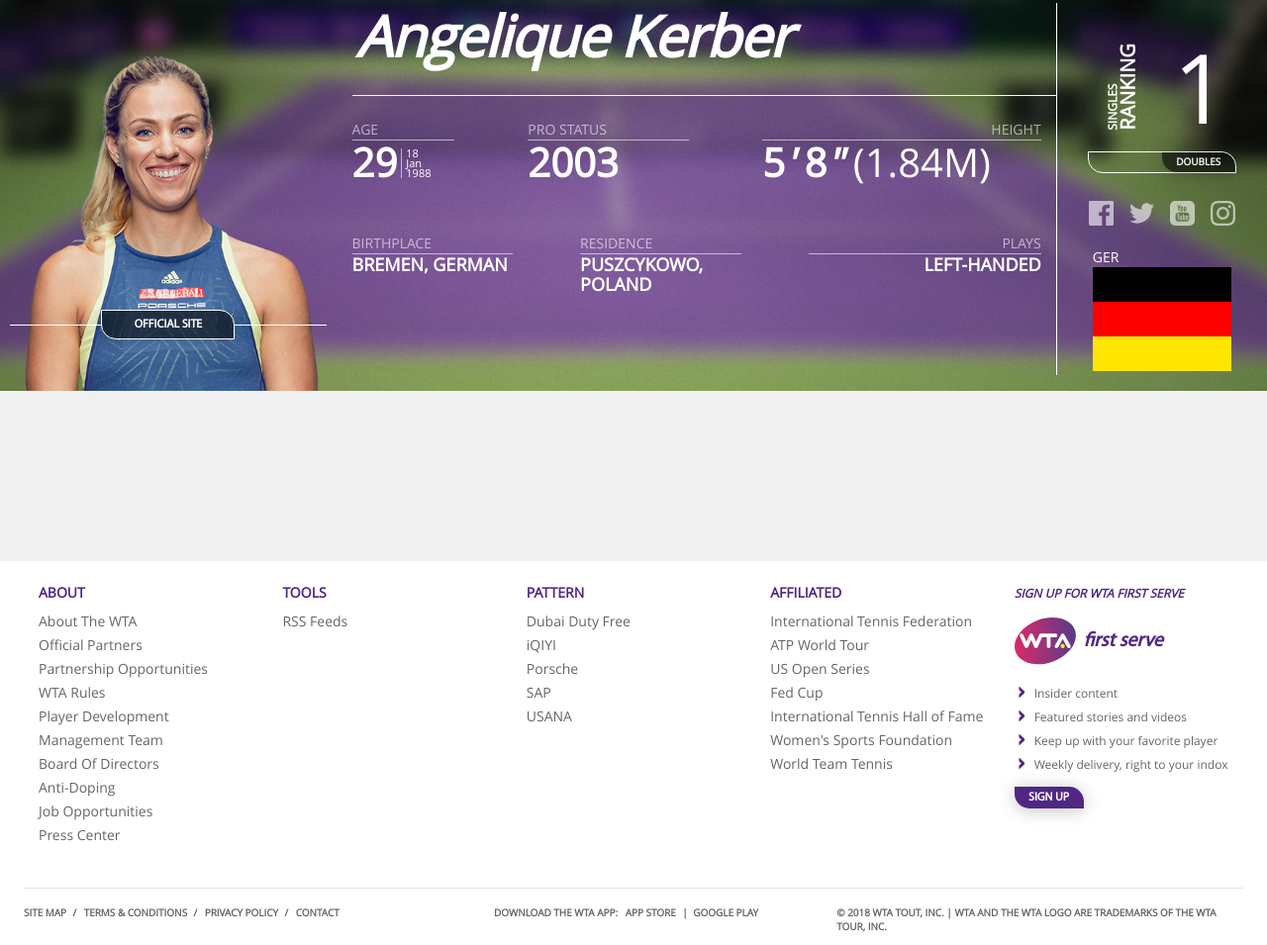
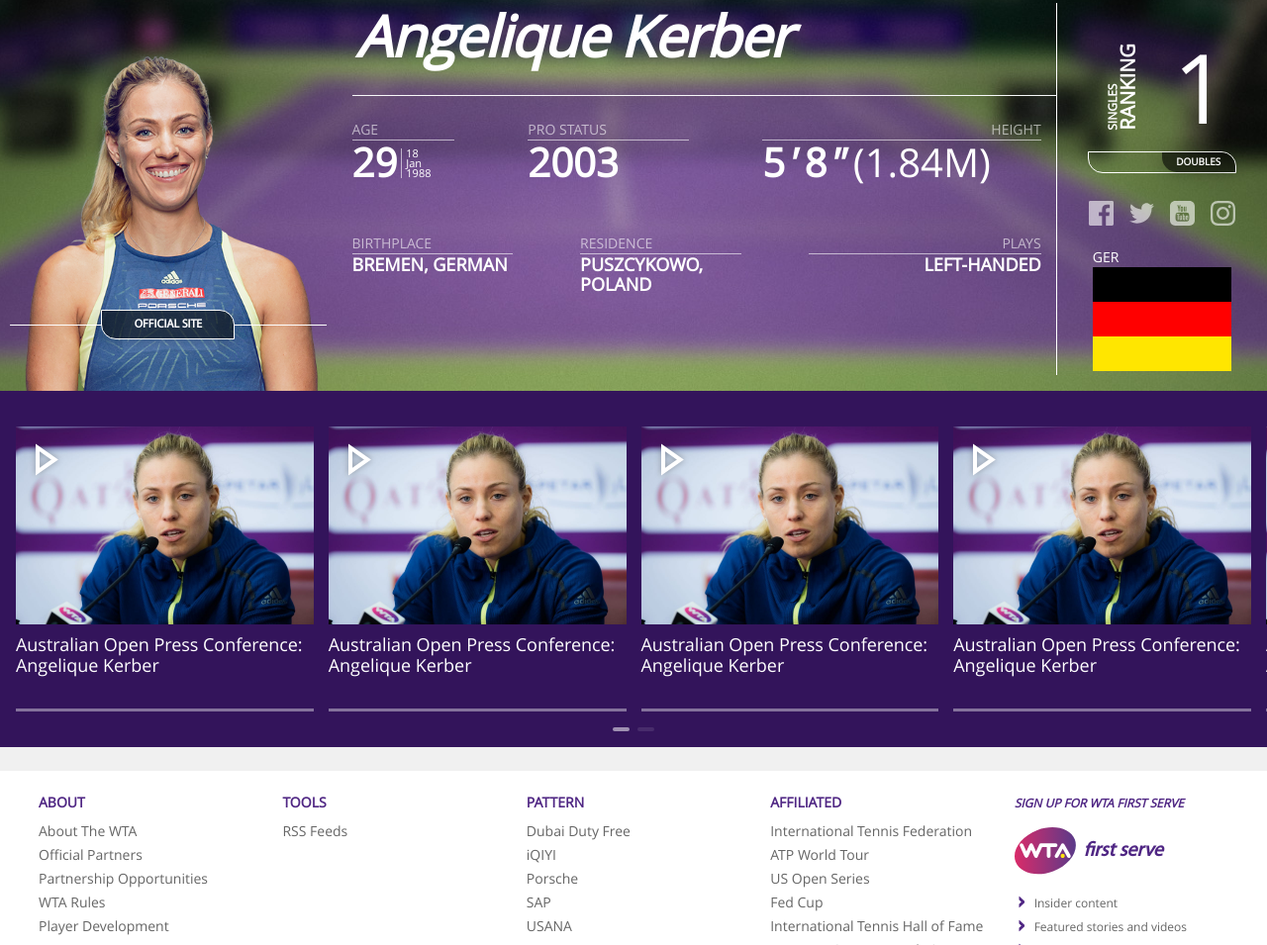
Before and after one commit to EvilSmile88/wta, a website: page src/index.html in a window 1280 px wide. Shown: the part 239-1194 px from the top of the page at 99% size. Drawn offline with nearby package versions, Linux system fonts and the light colour scheme.

Commit message:
added player videos

```diff
--- a/src/index.html
+++ b/src/index.html
@@ -450,6 +450,68 @@
         </div>
     </div>
 </section>
+    <section class="mb-4">
+        <div class="swiper-container swiper-container--videos px-3">
+            <div class="swiper-wrapper">
+                <div class="swiper-slide">
+                    <div class="swiper-slide__cell">
+                        <div class="swiper-slide__preview">
+                            <button class="play-button" type="button">
+                                <img src="img/play_icon.svg" width="35px"/>
+                            </button>
+                            <img src="img/press-conference.jpg" width="100%" alt="video_preview"/>
+                        </div>
+                        <h3>Australian Open Press Conference: Angelique Kerber</h3>
+                    </div>
+                </div>
+                <div class="swiper-slide">
+                    <div class="swiper-slide__cell">
+                        <div class="swiper-slide__preview">
+                            <button class="play-button" type="button">
+                                <img src="img/play_icon.svg" width="35px"/>
+                            </button>
+                            <img src="img/press-conference.jpg" width="100%" alt="video_preview"/>
+                        </div>
+                        <h3>Australian Open Press Conference: Angelique Kerber</h3>
+                    </div>
+                </div>
+                <div class="swiper-slide">
+                    <div class="swiper-slide__cell">
+                        <div class="swiper-slide__preview">
+                            <button class="play-button" type="button">
+                                <img src="img/play_icon.svg" width="35px"/>
+                            </button>
+                            <img src="img/press-conference.jpg" width="100%" alt="video_preview"/>
+                        </div>
+                        <h3>Australian Open Press Conference: Angelique Kerber</h3>
+                    </div>
+                </div>
+                <div class="swiper-slide">
+                    <div class="swiper-slide__cell">
+                        <div class="swiper-slide__preview">
+                            <button class="play-button" type="button">
+                                <img src="img/play_icon.svg" width="35px"/>
+                            </button>
+                            <img src="img/press-conference.jpg" width="100%" alt="video_preview"/>
+                        </div>
+                        <h3>Australian Open Press Conference: Angelique Kerber</h3>
+                    </div>
+                </div>
+                <div class="swiper-slide">
+                    <div class="swiper-slide__cell">
+                        <div class="swiper-slide__preview swiper-slide__preview--live">
+                            <button class="play-button" type="button">
+                                <img src="img/play_icon.svg" width="35px"/>
+                            </button>
+                            <img src="img/press-conference.jpg" width="100%" alt="video_preview"/>
+                        </div>
+                        <h3>Australian Open Press Conference: Angelique Kerber</h3>
+                    </div>
+                </div>
+            </div>
+            <div class="swiper-pagination"></div>
+        </div>
+    </section>
 </main>
 <!--main end-->
 
@@ -663,6 +725,7 @@
 <script src="./js/index.js"></script>
 <script src="./js/header.js"></script>
 <script src="./js/player-card.js"></script>
+<script src="./js/player-videos.js"></script>
 <script src="js/score-carusel.js"></script>
 </body>
 </html>
--- /dev/null
+++ b/src/js/player-videos.js
@@ -0,0 +1,19 @@
+var swiper = new Swiper('.swiper-container--videos', {
+  slidesPerView: 4,
+  spaceBetween: 15,
+  pagination: {
+    clickable: true,
+    el: '.swiper-pagination'
+  },
+  breakpoints: {
+    992: {
+      slidesPerView: 3,
+    },
+    768: {
+      slidesPerView: 2,
+    },
+    576: {
+      slidesPerView: 1,
+    },
+  },
+});
--- a/src/js/score-carusel.js
+++ b/src/js/score-carusel.js
@@ -1,4 +1,4 @@
-var swiper = new Swiper('.swiper-container', {
+var swiper = new Swiper('.swiper-container--score', {
   slidesPerView: 4,
   spaceBetween: 0,
   loop: true,
--- a/src/scss/main.scss
+++ b/src/scss/main.scss
@@ -2,6 +2,7 @@
 @import "buttons";
 @import "player-card";
 @import "score-carusel";
+@import "player-videos";
 @import "drop-down";
 @import "header";
 @import "footer";
--- /dev/null
+++ b/src/scss/player-videos.scss
@@ -0,0 +1,77 @@
+@import "variables";
+
+.swiper-container--videos {
+  width: 100%;
+  max-width: 100vw;
+  background-color: $primary-color;
+  height: 360px;
+  .swiper-slide {
+    color: white;
+    text-align: center;
+    font-size: 18px;
+    justify-content: center;
+    display: flex;
+    align-items: center;
+  }
+  .swiper-slide__cell{
+    height: 80%;
+    width: 100%;
+    border-bottom: 3px solid rgba(255,255,255,0.4);
+  }
+  .swiper-slide__preview {
+    cursor: pointer;
+    margin-bottom: 10px;
+    position: relative;
+    overflow: hidden;
+    width: 100%;
+    background-color: gray;
+    height: 200px;
+    img {
+      object-fit: cover;
+      object-position: top;
+    }
+    .play-button {
+      border: none;
+      background-color: transparent;
+      top: 15px;
+      left: 5px;
+      position: absolute;
+      transition: all ease 0.3s;
+      img {
+        filter: grayscale(1) brightness(0.9) contrast(200%) drop-shadow(0px 0px 3px rgba(0,0,0, 0.3));
+      }
+    }
+    &:hover {
+      img {
+        filter: none;
+      }
+    }
+    &.swiper-slide__preview--live:before {
+      display: inline;
+      position: absolute;
+      top: 55px;
+      left: 20px;
+      content: 'LIVE';
+      font-size: 12px;
+      filter: drop-shadow(0px 0px 3px rgba(0,0,0, 0.5));
+      font-weight: bold;
+      letter-spacing: 1px;
+    }
+  }
+  h3 {
+    letter-spacing: -0.04px;
+    font-size: 18px;
+    text-align: left;
+  }
+  .swiper-pagination {
+    .swiper-pagination-bullet {
+      width: 17px;
+      border-radius: 2px;
+      height: 4px;
+      background-color: rgba(255,255,255,0.53);
+      &:hover {
+        box-shadow: 0 0 0 1px white;
+      }
+    }
+  }
+}
```
Also changed, not shown: src/css/main.css, src/img/play_icon.svg (added), src/img/press-conference.jpg (added).
